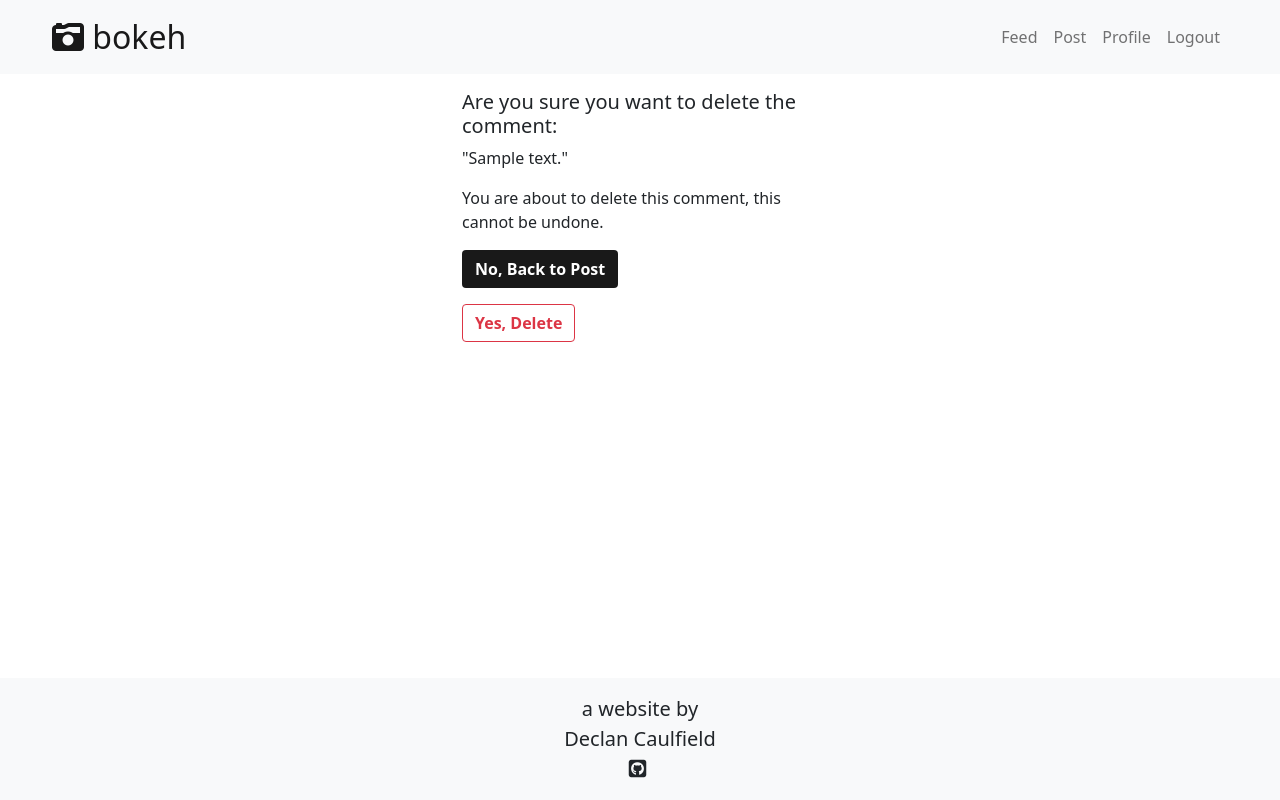
After one commit to decant09/bokeh, a Django app: page /post/1/comment/delete/1/ in a window 1280 px wide. The commit adds this page. Run offline with Django 3.2, Linux system fonts and the light colour scheme; a user stored in the database is signed in; tables that the repository leaves empty hold one stand-in row (values such as "Sample post"); some libraries are stand-ins or nearby versions.

Commit message:
Add comment delete for author of comment

```diff
--- a/blog/urls.py
+++ b/blog/urls.py
@@ -4,7 +4,8 @@ from .views import (
     PostDetailView,
     create_post,
     PostEditView,
-    PostDeleteView
+    PostDeleteView,
+    CommentDeleteView
 )
 from . import views
 
@@ -18,4 +19,6 @@ urlpatterns = [
     path('post/edit/<slug:slug>/', PostEditView.as_view(), name='post-edit'),
     path('post/delete/<slug:slug>/', PostDeleteView.as_view(),
          name='post-delete'),
+    path('post/<slug:slug>/comment/delete/<int:pk>/',
+         CommentDeleteView.as_view(), name='comment-delete'),
 ]
--- a/blog/views.py
+++ b/blog/views.py
@@ -6,7 +6,7 @@ from django.contrib.auth.decorators import login_required
 from django.utils.text import slugify
 from django.urls import reverse_lazy
 from django.contrib.auth.mixins import UserPassesTestMixin, LoginRequiredMixin
-from .models import Post, Profile
+from .models import Post, Profile, Comment
 from .forms import CommentForm, EditUserForm, EditProfileForm, PostForm
 
 
@@ -119,6 +119,19 @@ class PostDetailView(generic.DetailView):
         )
 
 
+class CommentDeleteView(LoginRequiredMixin, UserPassesTestMixin, DeleteView):
+    model = Comment
+    template_name = 'comment_confirm_delete.html'
+
+    def get_success_url(self):
+        slug = self.kwargs['slug']
+        return reverse_lazy('post-detail', kwargs={'slug': slug})
+
+    def test_func(self):
+        comment = self.get_object()
+        return self.request.user == comment.u_name
+
+
 @login_required
 def profile(request):
     if request.method == 'POST':
--- /dev/null
+++ b/templates/comment_confirm_delete.html
@@ -0,0 +1,26 @@
+{% extends "base.html" %} {% block content %}
+<div class="container">
+  <div class="row justify-content-center">
+    <div class="col-md-4">
+      <h5>Are you sure you want to delete the comment:</h5>
+      <p>"{{ comment.body }}"</p>
+      <p>You are about to delete this comment, this cannot be undone.</p>
+    </div>
+  </div>
+  <div class="row justify-content-center">
+    <div class="col-md-4 mb-3">
+      <a
+        href="{% url 'post-detail' comment.post.slug %}"
+        class="btn fw-bold mb-3 auth-btn"
+        >No, Back to Post</a
+      >
+      <form method="post">
+        {% csrf_token %}
+        <button class="btn fw-bold btn-outline-danger" type="submit">
+          Yes, Delete
+        </button>
+      </form>
+    </div>
+  </div>
+</div>
+{% endblock %}
```
Also changed, not shown: templates/post_detail.html (+20 -5 lines).
